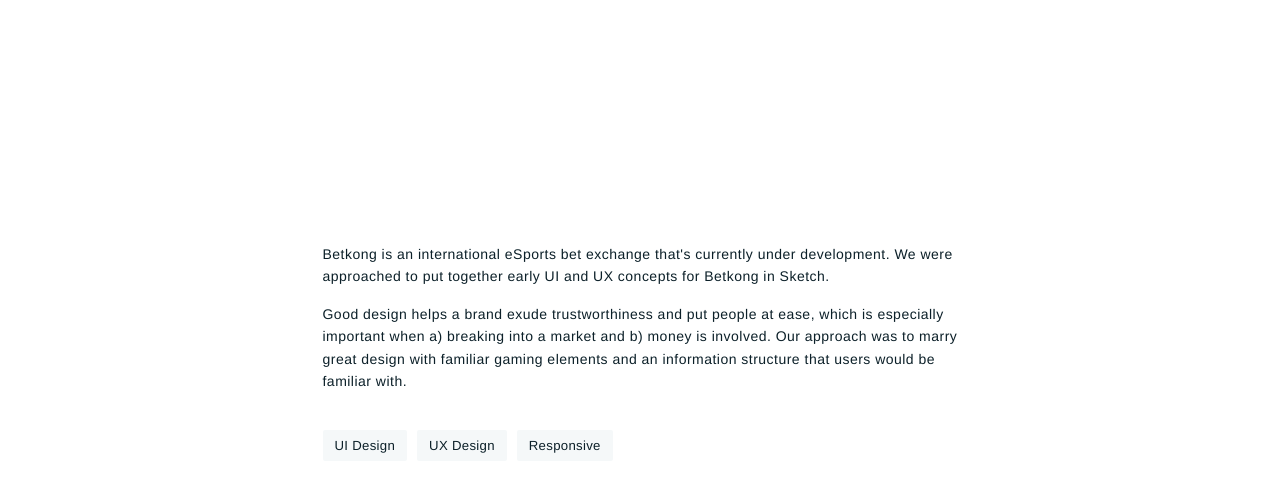
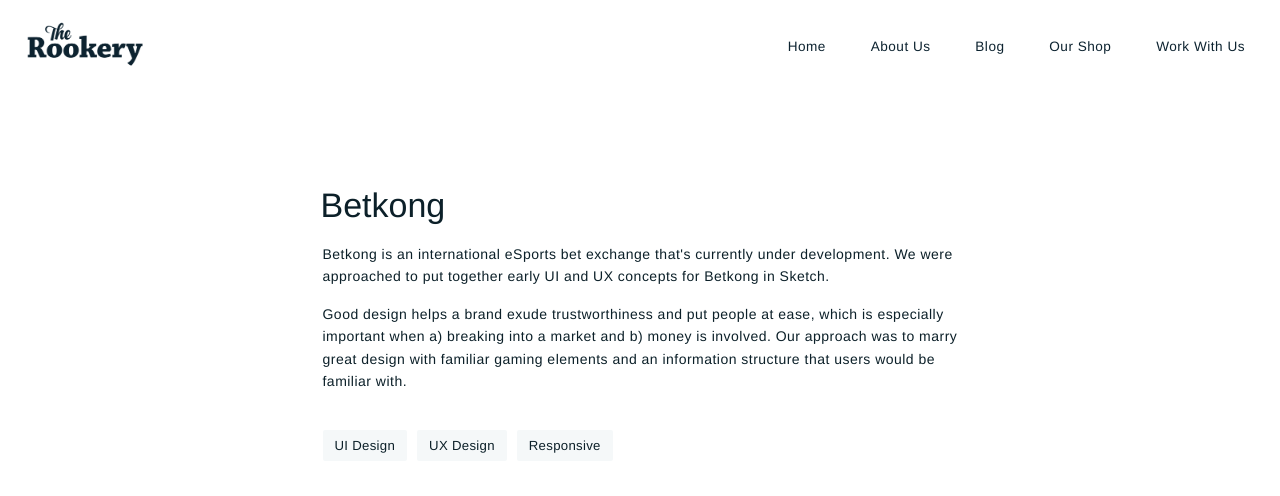
Before and after one commit to amandasaffer/rookery, a Jekyll site: the page built from _cases/betkong.html, in a window 1280 px wide. Shown: the top 496 px of the page. Built offline with Jekyll 4.4.1, drawn with Linux system fonts in a browser that asks for light colours; nearby versions of some CDN libraries; library files that are not in the unit come from our copies; grey boxes are pictures that could not be loaded.

Commit message:
update font colors

```diff
--- /dev/null
+++ b/_includes/header-alt.html
@@ -0,0 +1,21 @@
+<nav id="header" class="dark">
+    <div class="wrapper">
+        <div class="content">
+            <a href="/"><img class="logo" src="/img/rookery2.png"></a>
+
+            <ul class="nav">
+                <li><a class="page-link" href="/">Home</a></li>
+                <li><a class="page-link" href="/about">About Us</a></li>
+                <li><a class="page-link" href="/blog">Blog</a></li>
+                <li><a class="page-link" href="https://creativemarket.com/ajsaffer">Our Shop</a></li>
+                <li><a class="page-link" href="#contact">Work With Us</a></li>
+            </ul>
+
+            <div id="site-menu">
+                <span class="bar"></span>
+                <span class="bar"></span>
+                <span class="bar"></span>
+            </div>
+        </div>
+    </div>
+</nav>
--- a/_layouts/case.html
+++ b/_layouts/case.html
@@ -3,7 +3,7 @@
   {% include head.html %}
 
   <body>
-    {% include header.html %}
+    {% include header-alt.html %}
 
     <div class="case-content {{page.css}}">
 			{{ content }}
--- a/_sass/_base.scss
+++ b/_sass/_base.scss
@@ -316,6 +316,11 @@
     background: transparent;
     height: 90px;
     width: 100%;
+
+    &.dark ul.nav {
+       li a { color: #0D2330; }
+       li a:hover { color: $airforce; }
+    }
 }
 
 #landing > nav#header { background: none; }
@@ -339,7 +344,7 @@
     }
     li a:hover {
         text-decoration: none;
-        color: $airforce;
+        color: darken(#fff, 10%);
     }
     // responsive
     display: none;
--- a/_sass/_cases.scss
+++ b/_sass/_cases.scss
@@ -10,6 +10,7 @@
 		font-weight: 300;
 		position: relative;
 		left: -2px;
+		color: $mirage;
 	}
 
 	span.services {
--- a/blog.html
+++ b/blog.html
@@ -17,7 +17,7 @@
 
                     <div class="article-content">
                         <p>{{ post.post-description }}</p>
-                        <a href="http://localhost:4000/{{ post.url }}" class="full-post-link js-pjax">Read More</a>
+                        <a href="{{ post.url }}" class="full-post-link js-pjax">Read More</a>
                     </div>
                 </article>
             {% endfor %}
```
Also changed, not shown: Gemfile.lock, img/rookery-logo-01.png (deleted), img/rookery2.png (added).
